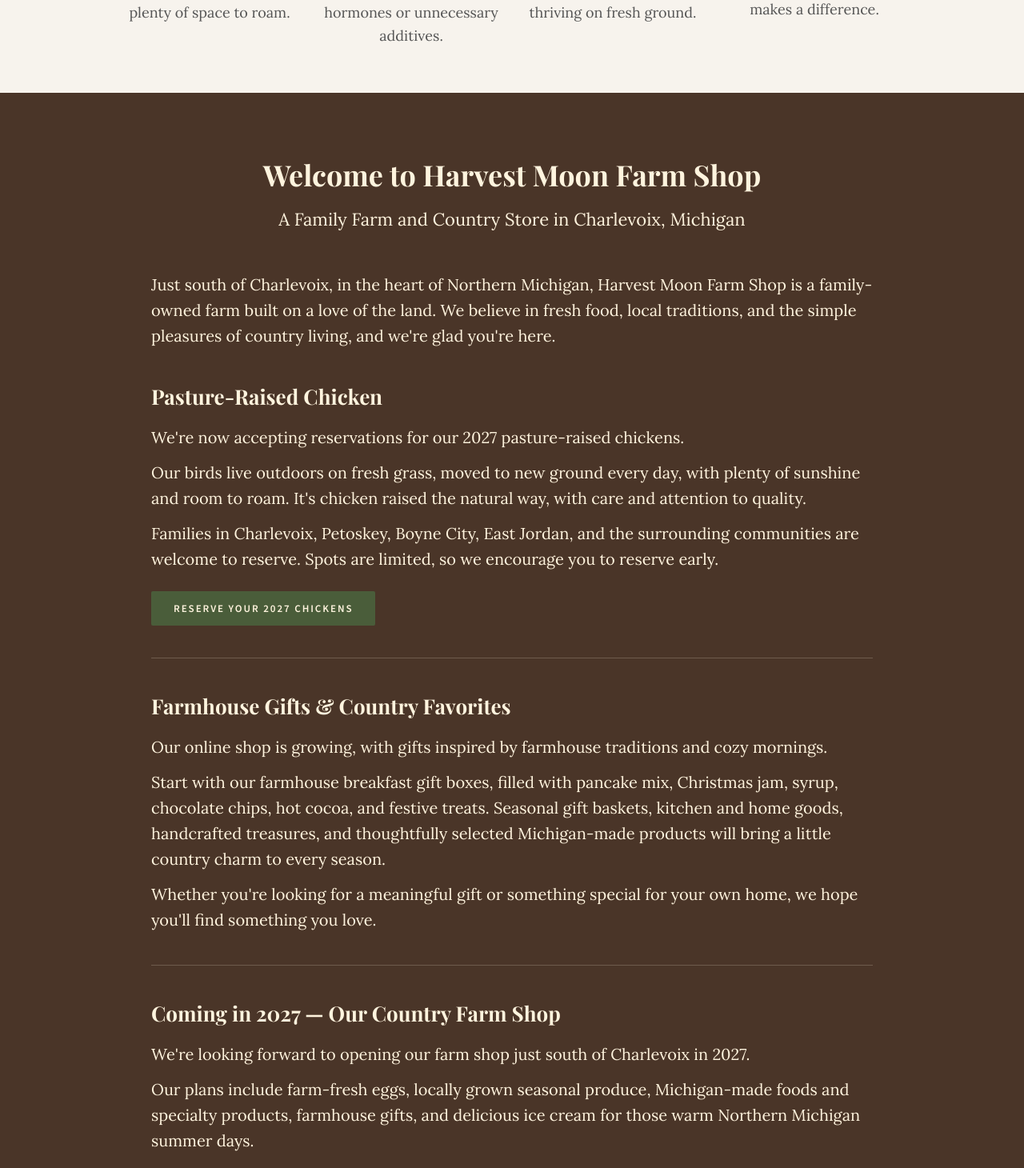
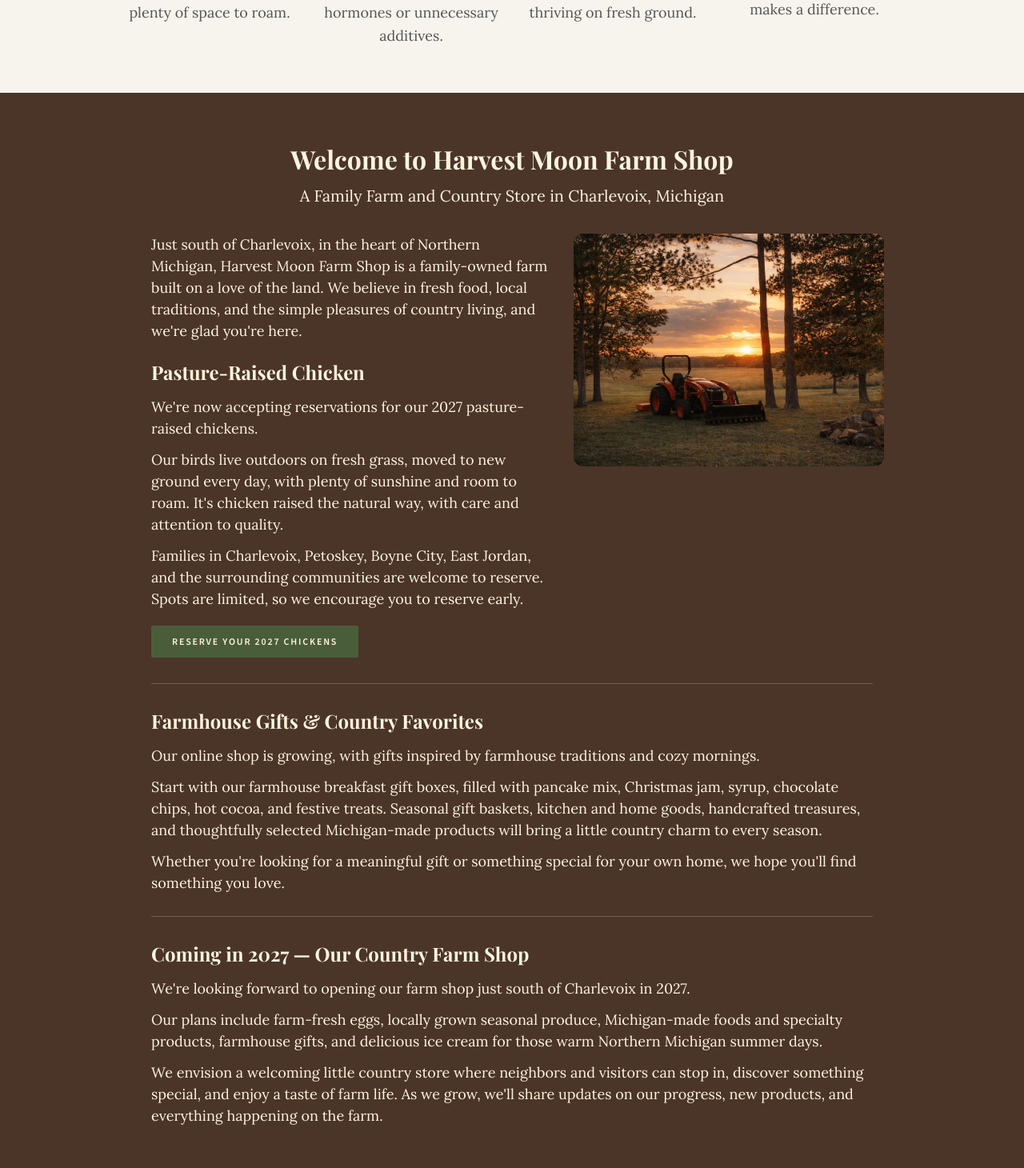
Before and after one commit to Sherryfarmshop/harvest-moon-website, a Next.js app: page / in a window 1280 px wide. Shown: the part 2089-3549 px from the top of the page at 80% size. Built offline with nearby package versions, Linux system fonts and the light colour scheme; a web font is replaced by a local one.

Commit message:
Welcome section: 2-col layout with tractor sunset photo, compact, farmhouse brown, all specs matched

```diff
--- a/src/components/WelcomeSection.tsx
+++ b/src/components/WelcomeSection.tsx
@@ -1,93 +1,96 @@
+import Image from 'next/image';
+
 export default function WelcomeSection() {
   return (
-    <section id="farm" style={{ background: '#4A3528', color: '#FFF4DE' }} className="py-14 md:py-20">
-      <div className="max-w-[950px] mx-auto px-6">
+    <section id="farm" style={{ background: '#4A3528', color: '#FFF4DE' }} className="py-10 md:py-16">
+      <div style={{ maxWidth: '950px' }} className="mx-auto px-6">
 
-        {/* Main heading + subtitle */}
-        <div className="text-center mb-12">
-          <h2 className="font-playfair font-bold leading-tight mb-4"
-            style={{ fontSize: 'clamp(28px, 5vw, 36px)', color: '#FFF4DE' }}>
+        {/* Centered heading + subtitle */}
+        <div className="text-center mb-8">
+          <h2 className="font-playfair font-bold mb-3" style={{ fontSize: 'clamp(28px, 4vw, 32px)', color: '#FFF4DE', lineHeight: 1.2 }}>
             Welcome to Harvest Moon Farm Shop
           </h2>
-          <p className="font-lora"
-            style={{ fontSize: 'clamp(19px, 3vw, 22px)', color: '#FFF4DE', lineHeight: 1.6 }}>
+          <p className="font-lora" style={{ fontSize: 'clamp(18px, 2.5vw, 20px)', color: '#FFF4DE', lineHeight: 1.5 }}>
             A Family Farm and Country Store in Charlevoix, Michigan
           </p>
         </div>
 
-        {/* Intro paragraph */}
-        <p className="font-lora mb-10 text-left"
-          style={{ fontSize: 'clamp(18px, 2.5vw, 20px)', color: '#FFF4DE', lineHeight: 1.6 }}>
+        {/* Two-column: 55% text / 45% photo */}
+        <div className="grid md:grid-cols-[55%_43%] gap-8 items-start mb-8">
+
+          {/* Left - intro text */}
+          <div>
+            <p className="font-lora mb-5" style={{ fontSize: 'clamp(17px, 2vw, 18px)', color: '#FFF4DE', lineHeight: 1.5 }}>
               Just south of Charlevoix, in the heart of Northern Michigan, Harvest Moon Farm Shop is a family-owned farm built on a love of the land. We believe in fresh food, local traditions, and the simple pleasures of country living, and we&apos;re glad you&apos;re here.
             </p>
 
-        {/* Pasture-Raised Chicken */}
-        <div className="mb-10">
-          <h3 className="font-playfair font-bold mb-4"
-            style={{ fontSize: 'clamp(23px, 4vw, 26px)', color: '#FFF4DE' }}>
+            <h3 className="font-playfair font-bold mb-3" style={{ fontSize: 'clamp(21px, 3vw, 24px)', color: '#FFF4DE' }}>
               Pasture-Raised Chicken
             </h3>
-          <p className="font-lora mb-3"
-            style={{ fontSize: 'clamp(18px, 2.5vw, 20px)', color: '#FFF4DE', lineHeight: 1.6 }}>
+            <p className="font-lora mb-3" style={{ fontSize: 'clamp(17px, 2vw, 18px)', color: '#FFF4DE', lineHeight: 1.5 }}>
               We&apos;re now accepting reservations for our 2027 pasture-raised chickens.
             </p>
-          <p className="font-lora mb-3"
-            style={{ fontSize: 'clamp(18px, 2.5vw, 20px)', color: '#FFF4DE', lineHeight: 1.6 }}>
+            <p className="font-lora mb-3" style={{ fontSize: 'clamp(17px, 2vw, 18px)', color: '#FFF4DE', lineHeight: 1.5 }}>
               Our birds live outdoors on fresh grass, moved to new ground every day, with plenty of sunshine and room to roam. It&apos;s chicken raised the natural way, with care and attention to quality.
             </p>
-          <p className="font-lora mb-6"
-            style={{ fontSize: 'clamp(18px, 2.5vw, 20px)', color: '#FFF4DE', lineHeight: 1.6 }}>
+            <p className="font-lora mb-5" style={{ fontSize: 'clamp(17px, 2vw, 18px)', color: '#FFF4DE', lineHeight: 1.5 }}>
               Families in Charlevoix, Petoskey, Boyne City, East Jordan, and the surrounding communities are welcome to reserve. Spots are limited, so we encourage you to reserve early.
             </p>
             <a href="#reserve"
               className="inline-block bg-[#4A5D3A] hover:bg-[#3E4F31] font-source font-semibold uppercase tracking-[0.15em] transition-colors rounded-sm"
-            style={{ color: '#FFF4DE', padding: '12px 28px', fontSize: '13px' }}>
+              style={{ color: '#FFF4DE', padding: '11px 26px', fontSize: '12px' }}>
               Reserve Your 2027 Chickens
             </a>
           </div>
 
+          {/* Right - tractor photo */}
+          <div className="relative overflow-hidden mt-6 md:mt-0" style={{ borderRadius: '12px', aspectRatio: '4/3' }}>
+            <Image
+              src="/images/tractor-sunset.jpg"
+              alt="Orange tractor at sunset on Harvest Moon Farm near Charlevoix Michigan"
+              fill
+              className="object-cover"
+            />
+          </div>
+
+        </div>
+
+        {/* On mobile: photo stacks after intro text — handled by grid ordering */}
+
         {/* Divider */}
-        <div className="border-t border-[#FFF4DE]/20 my-10" />
+        <div style={{ borderTop: '1px solid rgba(255,244,222,0.2)', margin: '28px 0' }} />
 
         {/* Farmhouse Gifts */}
-        <div className="mb-10">
-          <h3 className="font-playfair font-bold mb-4"
-            style={{ fontSize: 'clamp(23px, 4vw, 26px)', color: '#FFF4DE' }}>
+        <div className="mb-7">
+          <h3 className="font-playfair font-bold mb-3" style={{ fontSize: 'clamp(21px, 3vw, 24px)', color: '#FFF4DE' }}>
             Farmhouse Gifts &amp; Country Favorites
           </h3>
-          <p className="font-lora mb-3"
-            style={{ fontSize: 'clamp(18px, 2.5vw, 20px)', color: '#FFF4DE', lineHeight: 1.6 }}>
+          <p className="font-lora mb-3" style={{ fontSize: 'clamp(17px, 2vw, 18px)', color: '#FFF4DE', lineHeight: 1.5 }}>
             Our online shop is growing, with gifts inspired by farmhouse traditions and cozy mornings.
           </p>
-          <p className="font-lora mb-3"
-            style={{ fontSize: 'clamp(18px, 2.5vw, 20px)', color: '#FFF4DE', lineHeight: 1.6 }}>
+          <p className="font-lora mb-3" style={{ fontSize: 'clamp(17px, 2vw, 18px)', color: '#FFF4DE', lineHeight: 1.5 }}>
             Start with our farmhouse breakfast gift boxes, filled with pancake mix, Christmas jam, syrup, chocolate chips, hot cocoa, and festive treats. Seasonal gift baskets, kitchen and home goods, handcrafted treasures, and thoughtfully selected Michigan-made products will bring a little country charm to every season.
           </p>
-          <p className="font-lora"
-            style={{ fontSize: 'clamp(18px, 2.5vw, 20px)', color: '#FFF4DE', lineHeight: 1.6 }}>
+          <p className="font-lora" style={{ fontSize: 'clamp(17px, 2vw, 18px)', color: '#FFF4DE', lineHeight: 1.5 }}>
             Whether you&apos;re looking for a meaningful gift or something special for your own home, we hope you&apos;ll find something you love.
           </p>
         </div>
 
         {/* Divider */}
-        <div className="border-t border-[#FFF4DE]/20 my-10" />
+        <div style={{ borderTop: '1px solid rgba(255,244,222,0.2)', margin: '28px 0' }} />
 
-        {/* Coming in 2027 */}
+        {/* Coming 2027 */}
         <div>
-          <h3 className="font-playfair font-bold mb-4"
-            style={{ fontSize: 'clamp(23px, 4vw, 26px)', color: '#FFF4DE' }}>
+          <h3 className="font-playfair font-bold mb-3" style={{ fontSize: 'clamp(21px, 3vw, 24px)', color: '#FFF4DE' }}>
             Coming in 2027 — Our Country Farm Shop
           </h3>
-          <p className="font-lora mb-3"
-            style={{ fontSize: 'clamp(18px, 2.5vw, 20px)', color: '#FFF4DE', lineHeight: 1.6 }}>
+          <p className="font-lora mb-3" style={{ fontSize: 'clamp(17px, 2vw, 18px)', color: '#FFF4DE', lineHeight: 1.5 }}>
             We&apos;re looking forward to opening our farm shop just south of Charlevoix in 2027.
           </p>
-          <p className="font-lora mb-3"
-            style={{ fontSize: 'clamp(18px, 2.5vw, 20px)', color: '#FFF4DE', lineHeight: 1.6 }}>
+          <p className="font-lora mb-3" style={{ fontSize: 'clamp(17px, 2vw, 18px)', color: '#FFF4DE', lineHeight: 1.5 }}>
             Our plans include farm-fresh eggs, locally grown seasonal produce, Michigan-made foods and specialty products, farmhouse gifts, and delicious ice cream for those warm Northern Michigan summer days.
           </p>
-          <p className="font-lora"
-            style={{ fontSize: 'clamp(18px, 2.5vw, 20px)', color: '#FFF4DE', lineHeight: 1.6 }}>
+          <p className="font-lora" style={{ fontSize: 'clamp(17px, 2vw, 18px)', color: '#FFF4DE', lineHeight: 1.5 }}>
             We envision a welcoming little country store where neighbors and visitors can stop in, discover something special, and enjoy a taste of farm life. As we grow, we&apos;ll share updates on our progress, new products, and everything happening on the farm.
           </p>
         </div>
```
Also changed, not shown: public/images/tractor-sunset.jpg (added). Lines whose indentation alone changed are shown as unchanged.
